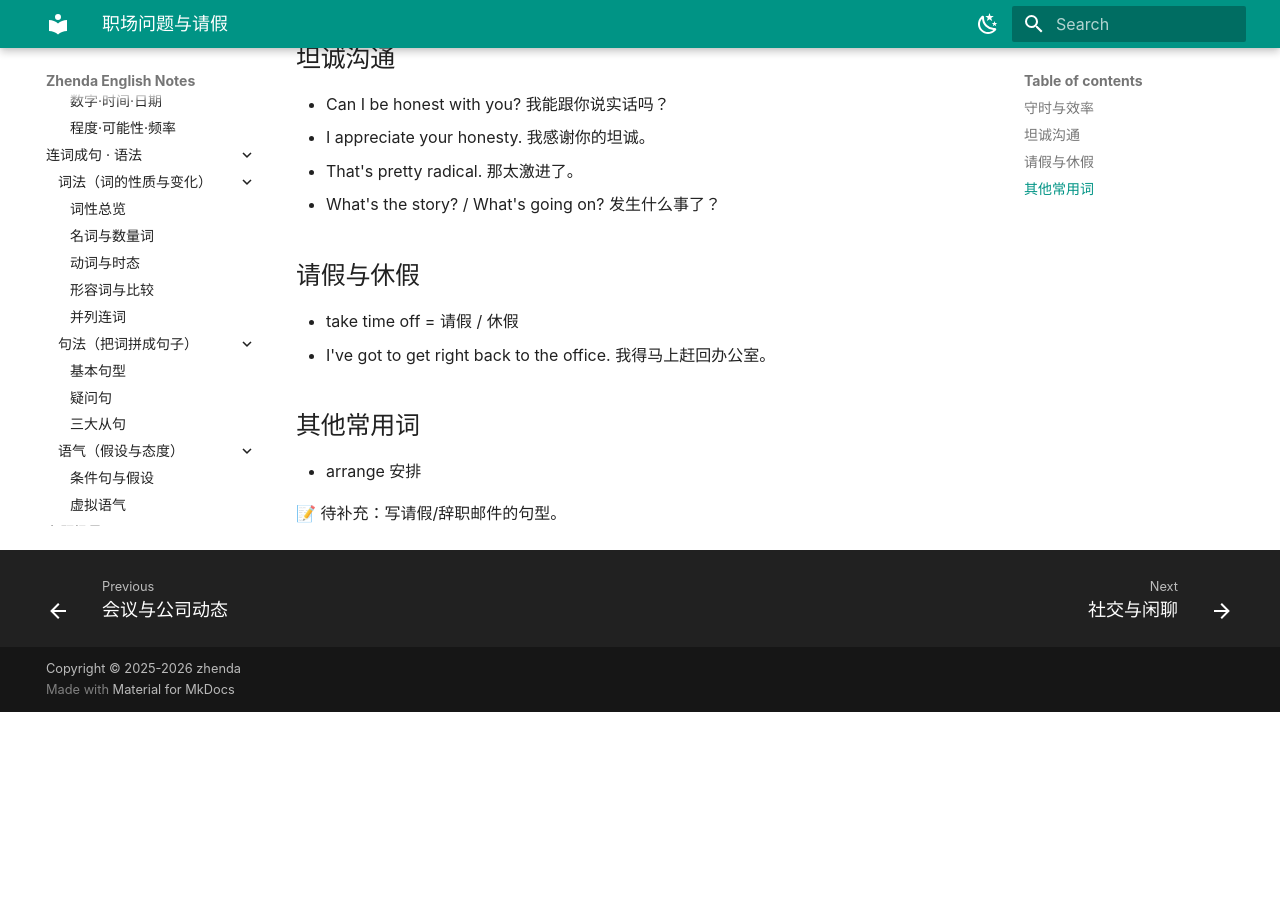
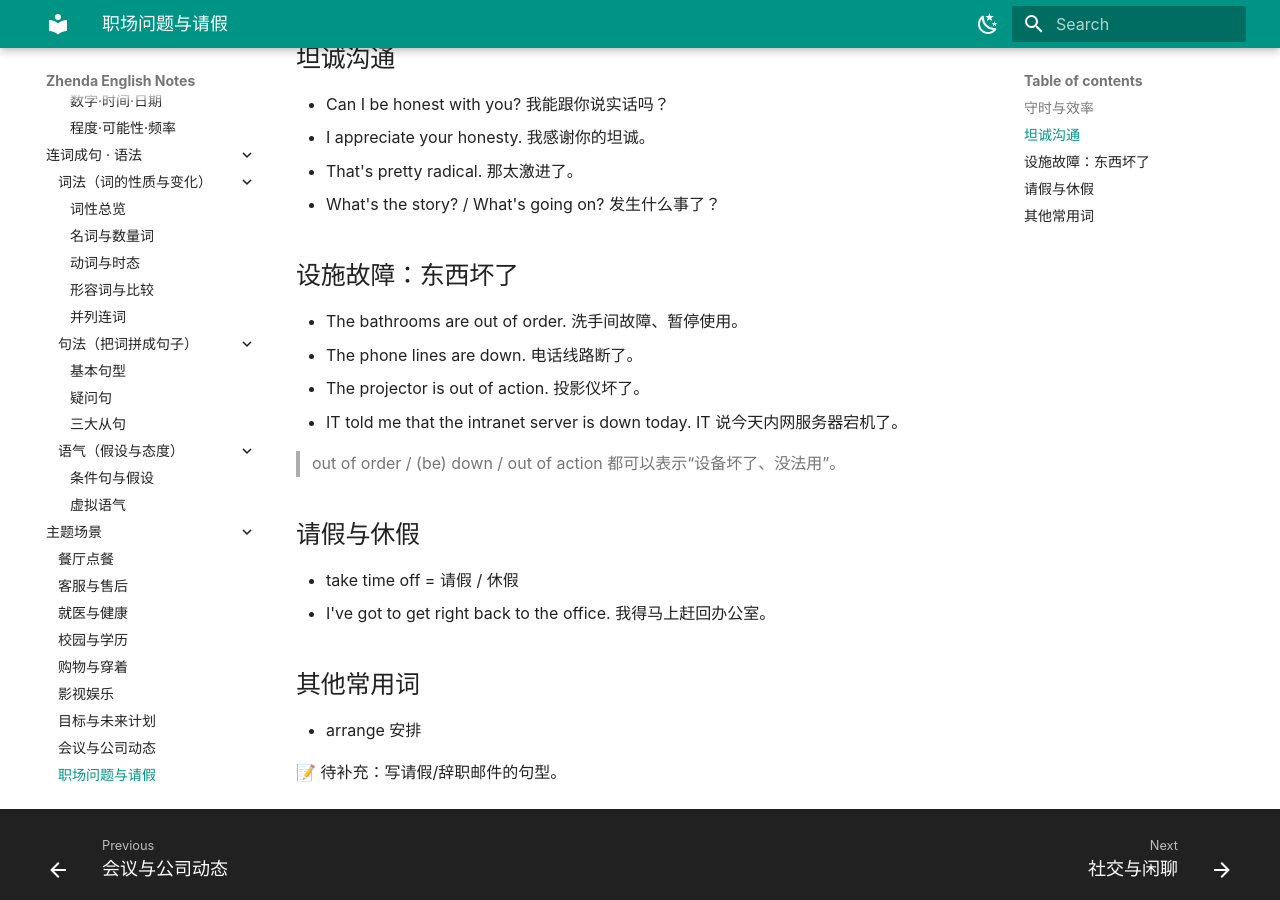
Before and after one commit to zhenda-hub/english-note, an MkDocs documentation site: the page built from docs/topics/work-issues.md, in a window 1280 px wide and 900 px high, scrolled down 610 px. Built offline with MkDocs 1.6.1 and Material for MkDocs 9.7.7, drawn with Linux system fonts in a browser that asks for light colours; plug-ins that fetch from the network failed and are left out; before the commit the page ends 1322 px from its top, so only the background shows below that.

Commit message:
feat: classify sentences from inbox (todo.md) into scene pages
- meeting.md: sales figures, product launch, quit/startup/moving-Germany
  staff news, formal confidentiality notice
- work-issues.md: new 设施故障 section (out of order / down / out of action)
- social.md: new 回应好消息 section (Good for her.)
- todo.md kept as hidden inbox (not_in_nav) for yet-to-classify sentences

```diff
--- a/docs/topics/work-issues.md
+++ b/docs/topics/work-issues.md
@@ -19,6 +19,15 @@
 - That's pretty radical. 那太激进了。
 - What's the story? / What's going on? 发生什么事了？
 
+## 设施故障：东西坏了
+
+- The bathrooms are out of order. 洗手间故障、暂停使用。
+- The phone lines are down. 电话线路断了。
+- The projector is out of action. 投影仪坏了。
+- IT told me that the intranet server is down today. IT 说今天内网服务器宕机了。
+
+> out of order / (be) down / out of action 都可以表示“设备坏了、没法用”。
+
 ## 请假与休假
 
 - take time off = 请假 / 休假
```
Also changed, not shown: docs/todo.md (added, +19 -0 lines), docs/topics/meeting.md (+6 -0 lines), docs/topics/social.md (+4 -0 lines).
